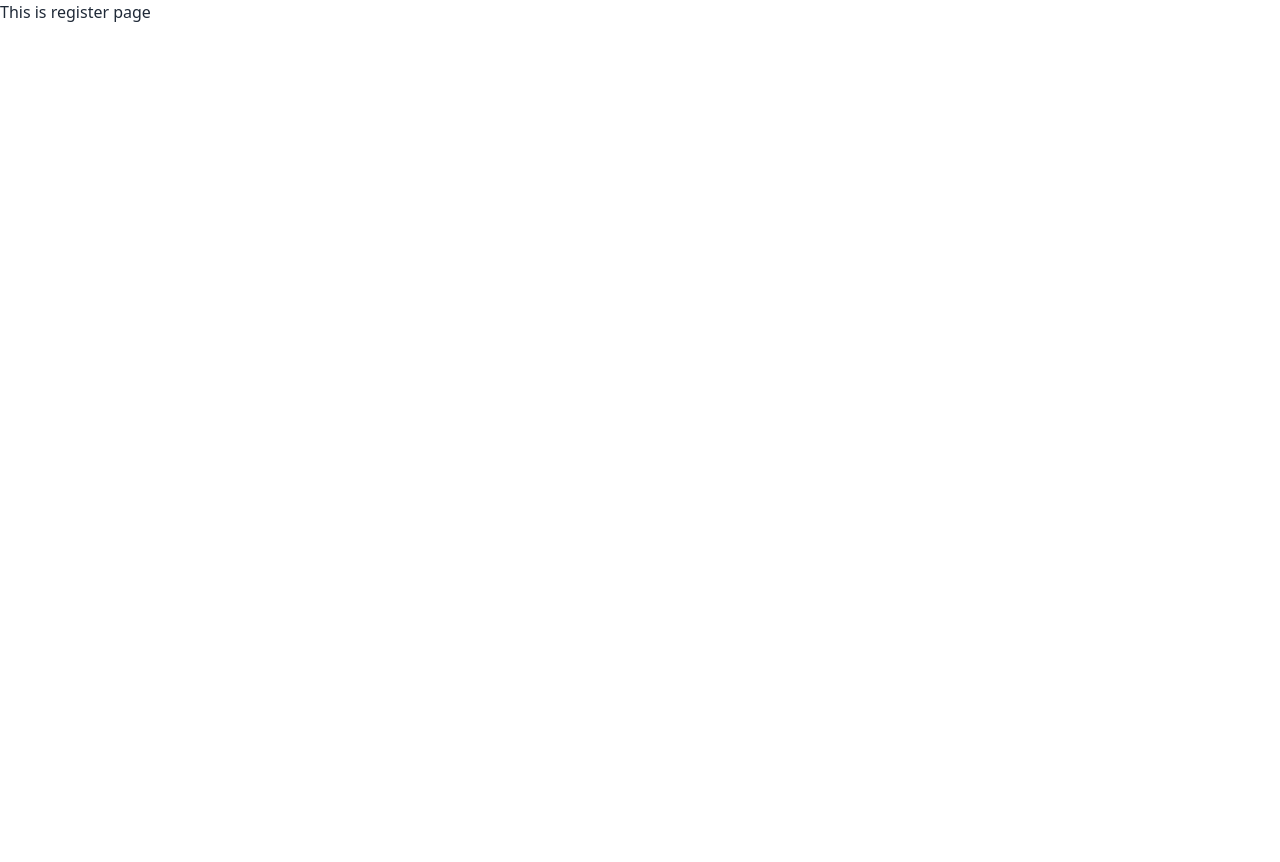
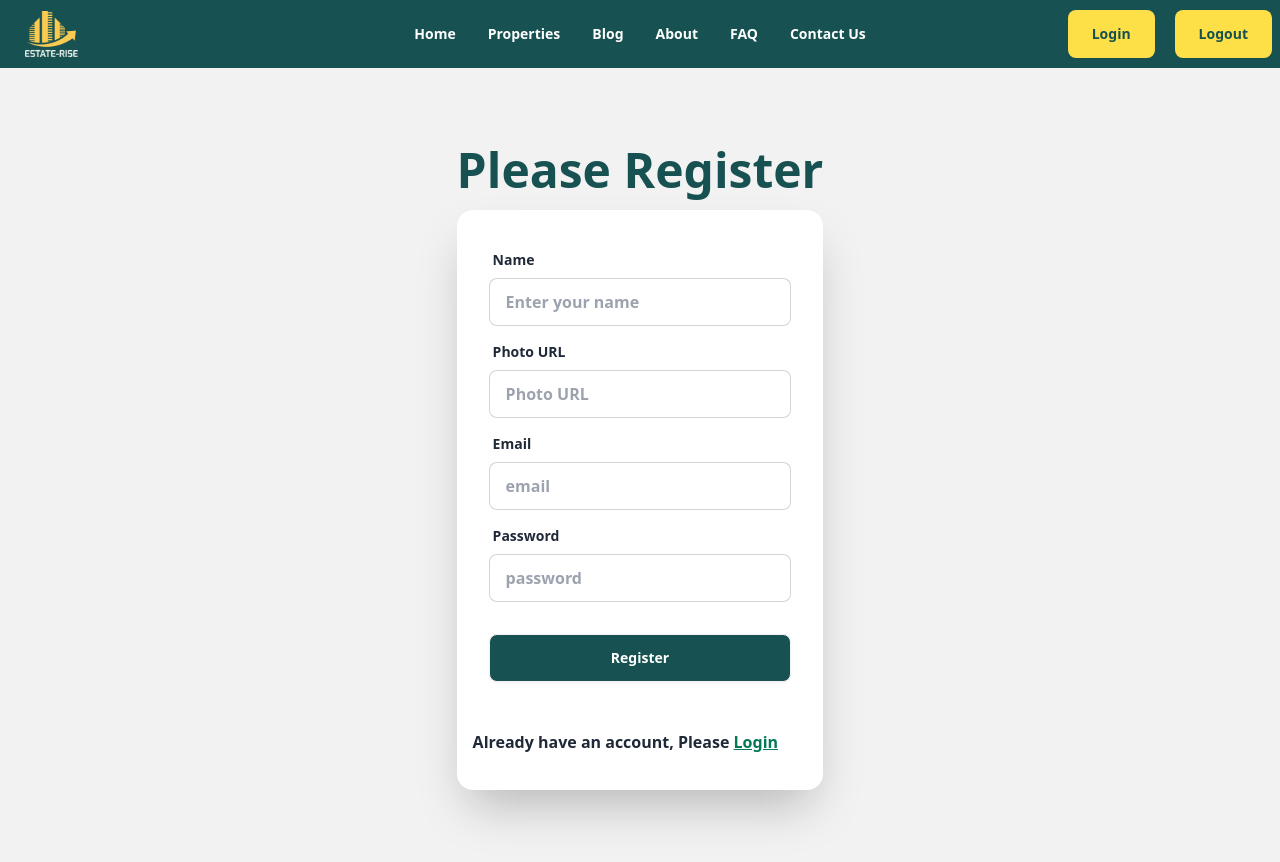
Before and after one commit to tzmehedy/Residentials_Real_Estate, a React (Vite) app: page /register in a window 1280 px wide. Shown: the top 862 px of the page. Before the commit the page ends 800 px from the top, so only its background shows below. Built offline with nearby package versions, Linux system fonts and the light colour scheme.

Commit message:
login and register page design completed

```diff
--- a/package.json
+++ b/package.json
@@ -10,6 +10,7 @@
     "preview": "vite preview"
   },
   "dependencies": {
+    "firebase": "^10.13.1",
     "localforage": "^1.10.0",
     "match-sorter": "^6.3.4",
     "react": "^18.3.1",
--- a/src/Components/NavBar.jsx
+++ b/src/Components/NavBar.jsx
@@ -28,7 +28,7 @@ const NavBar = () => {
       </>
     );
     return (
-      <div className="navbar ">
+      <div className="navbar bg-[#175151]">
         <div className="navbar-start flex items-center">
           <div className="dropdown">
             <div tabIndex={0} role="button" className="btn btn-ghost lg:hidden">
@@ -55,18 +55,24 @@ const NavBar = () => {
             </ul>
           </div>
           <a className="btn btn-ghost text-xl ">
-            <img className='h-full' src={logo} alt="" />
+            <img className="h-full" src={logo} alt="" />
           </a>
         </div>
         <div className="navbar-center hidden lg:flex">
-          <ul className="menu menu-horizontal px-1 text-white font-bold">{navLinks}</ul>
+          <ul className="menu menu-horizontal px-1 text-white font-bold">
+            {navLinks}
+          </ul>
         </div>
         <div className="navbar-end space-x-5">
-          <Link>
-            <button className="btn">Login</button>
+          <Link to={"/login"}>
+            <button className="btn bg-yellow-300 border-none px-6 py-2 text-[#175151] font-bold">
+              Login
+            </button>
           </Link>
           <Link>
-            <button className="btn">Logout</button>
+            <button className="btn  bg-yellow-300 border-none px-6 py-2 text-[#175151] font-bold">
+              Logout
+            </button>
           </Link>
         </div>
       </div>
--- a/src/Components/PropertyCard.jsx
+++ b/src/Components/PropertyCard.jsx
@@ -31,7 +31,9 @@ const PropertyCard = ({property}) => {
                 {area}
               </p>
             </div>
-            <button className="btn bg-[#175151] text-white font-bold">View Property</button>
+            <button className="btn bg-[#175151] hover:bg-[#368c8c] text-white font-bold">
+              View Property
+            </button>
           </div>
         </div>
       </div>
--- /dev/null
+++ b/src/Firebase/firebase.config.js
@@ -0,0 +1,24 @@
+// Import the functions you need from the SDKs you need
+import { initializeApp } from "firebase/app";
+// TODO: Add SDKs for Firebase products that you want to use
+// https://firebase.google.com/docs/web/setup#available-libraries
+
+
+import { getAuth } from "firebase/auth";
+
+// Your web app's Firebase configuration
+const firebaseConfig = {
+  apiKey: import.meta.env.VITE_apiKey,
+  authDomain: import.meta.env.VITE_authDomain,
+  projectId: import.meta.env.VITE_projectId,
+  storageBucket: import.meta.env.VITE_storageBucket,
+  messagingSenderId: import.meta.env.VITE_messagingSenderId,
+  appId: import.meta.env.VITE_appId,
+};
+
+// Initialize Firebase
+const app = initializeApp(firebaseConfig);
+
+const auth = getAuth(app)
+
+export default auth
--- a/src/Pages/Home.jsx
+++ b/src/Pages/Home.jsx
@@ -11,7 +11,7 @@ import PropertyCard from '../Components/PropertyCard';
 const Home = () => {
     const properties = useLoaderData()
     return (
-      <div>
+      <div className=''>
         <div className="bg-[#175151] bg-cover">
           <NavBar></NavBar>
           <Header></Header>
--- a/src/Pages/Login.jsx
+++ b/src/Pages/Login.jsx
@@ -1,10 +1,63 @@
 import React from 'react';
+import { Form, Link } from 'react-router-dom';
+import NavBar from '../Components/NavBar';
 
 const Login = () => {
     return (
-        <div>
-            <h1>This is login page</h1>
+      <div>
+        <NavBar></NavBar>
+        <div className="hero bg-base-200 min-h-screen">
+          <div className="hero-content flex-col font-bold">
+            <div className="text-center">
+              <h1 className="text-5xl font-bold text-[#175151]">
+                Please Login
+              </h1>
+            </div>
+            <div className="card bg-base-100 w-full max-w-sm shrink-0 shadow-2xl">
+              <Form className="card-body">
+                <div className="form-control">
+                  <label className="label">
+                    <span className="label-text">Email</span>
+                  </label>
+                  <input
+                    type="email"
+                    name="email"
+                    placeholder="email"
+                    className="input input-bordered"
+                    required
+                  />
+                </div>
+                <div className="form-control">
+                  <label className="label">
+                    <span className="label-text">Password</span>
+                  </label>
+                  <input
+                    type="password"
+                    name="password"
+                    placeholder="password"
+                    className="input input-bordered"
+                    required
+                  />
+                  <label className="label">
+                    <a href="#" className="label-text-alt link link-hover">
+                      Forgot password?
+                    </a>
+                  </label>
+                </div>
+                <div className="form-control mt-6">
+                  <button className="btn bg-[#175151] text-white font-bold">
+                    Login
+                  </button>
+                </div>
+              </Form>
+              <p className="p-4 mb-5">
+                If you are not register, Please{" "}
+                <Link to={'/register'} className="text-emerald-700 font-bold underline">Register</Link>
+              </p>
+            </div>
+          </div>
         </div>
+      </div>
     );
 };
 
--- a/src/Pages/Register.jsx
+++ b/src/Pages/Register.jsx
@@ -1,10 +1,86 @@
 import React from 'react';
+import NavBar from '../Components/NavBar';
+import { Form, Link } from 'react-router-dom';
 
 const Register = () => {
     return (
+      <div>
         <div>
-            <h1>This is register page</h1>
+          <NavBar></NavBar>
+          <div className="hero bg-base-200 min-h-screen">
+            <div className="hero-content flex-col font-bold">
+              <div className="text-center">
+                <h1 className="text-5xl font-bold text-[#175151]">
+                  Please Register
+                </h1>
+              </div>
+              <div className="card bg-base-100 w-full max-w-sm shrink-0 shadow-2xl">
+                <Form className="card-body">
+                  <div className="form-control">
+                    <label className="label">
+                      <span className="label-text">Name</span>
+                    </label>
+                    <input
+                      type="text"
+                      name="name"
+                      placeholder="Enter your name"
+                      className="input input-bordered"
+                      required
+                    />
+                  </div>
+                  <div className="form-control">
+                    <label className="label">
+                      <span className="label-text">Photo URL</span>
+                    </label>
+                    <input
+                      type="text"
+                      name="photoUrl"
+                      placeholder="Photo URL"
+                      className="input input-bordered"
+                      required
+                    />
+                  </div>
+                  <div className="form-control">
+                    <label className="label">
+                      <span className="label-text">Email</span>
+                    </label>
+                    <input
+                      type="email"
+                      name="email"
+                      placeholder="email"
+                      className="input input-bordered"
+                      required
+                    />
+                  </div>
+                  <div className="form-control">
+                    <label className="label">
+                      <span className="label-text">Password</span>
+                    </label>
+                    <input
+                      type="password"
+                      name="password"
+                      placeholder="password"
+                      className="input input-bordered"
+                      required
+                    />
+                  </div>
+                  <div className="form-control mt-6">
+                    <button className="btn bg-[#175151] text-white font-bold">
+                      Register
+                    </button>
+                  </div>
+                </Form>
+                <p className="p-4 mb-5">
+                  Already have an account, Please{" "}
+                  <Link to={'/login'} className="text-emerald-700 font-bold underline">
+                    Login
+                  </Link>
+                </p>
+              </div>
+            </div>
+          </div>
         </div>
+      </div>
     );
 };
 
```
Also changed, not shown: 1 other file (tests, documents, lock files or other folders).
